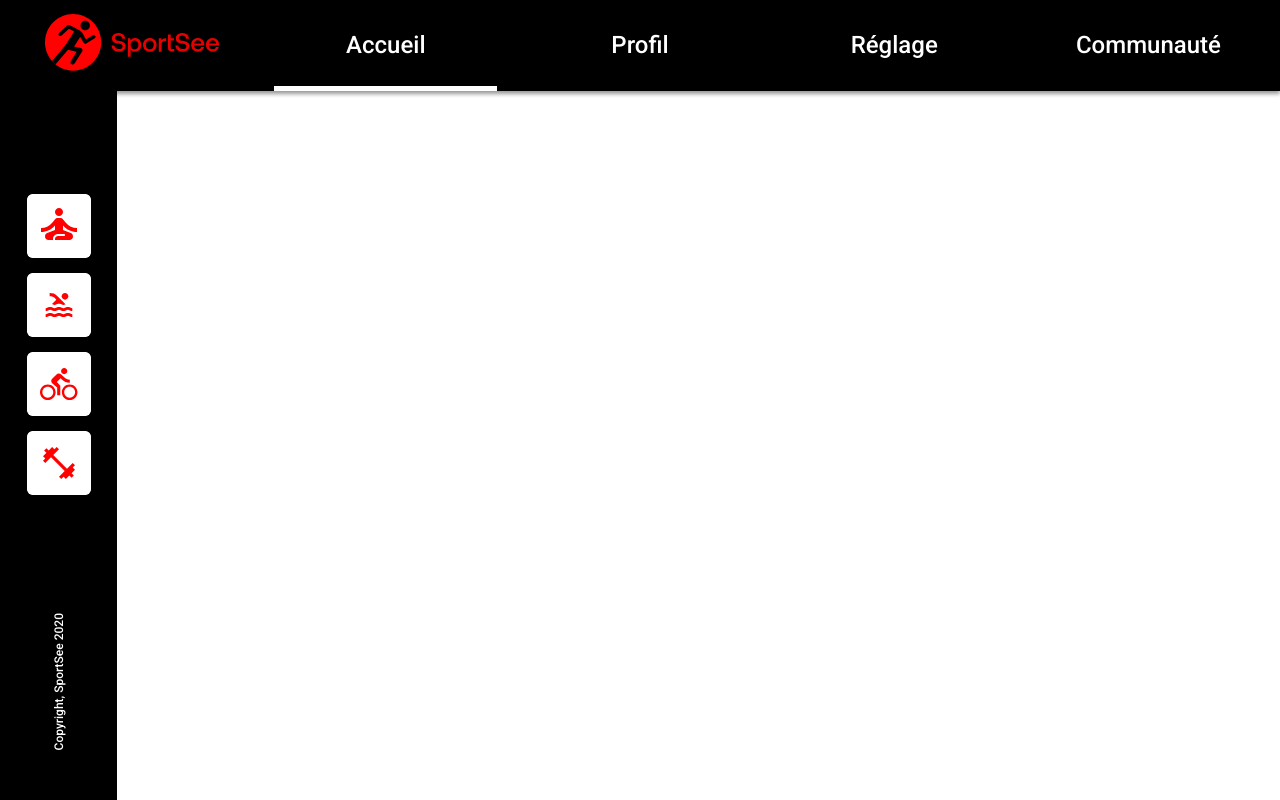
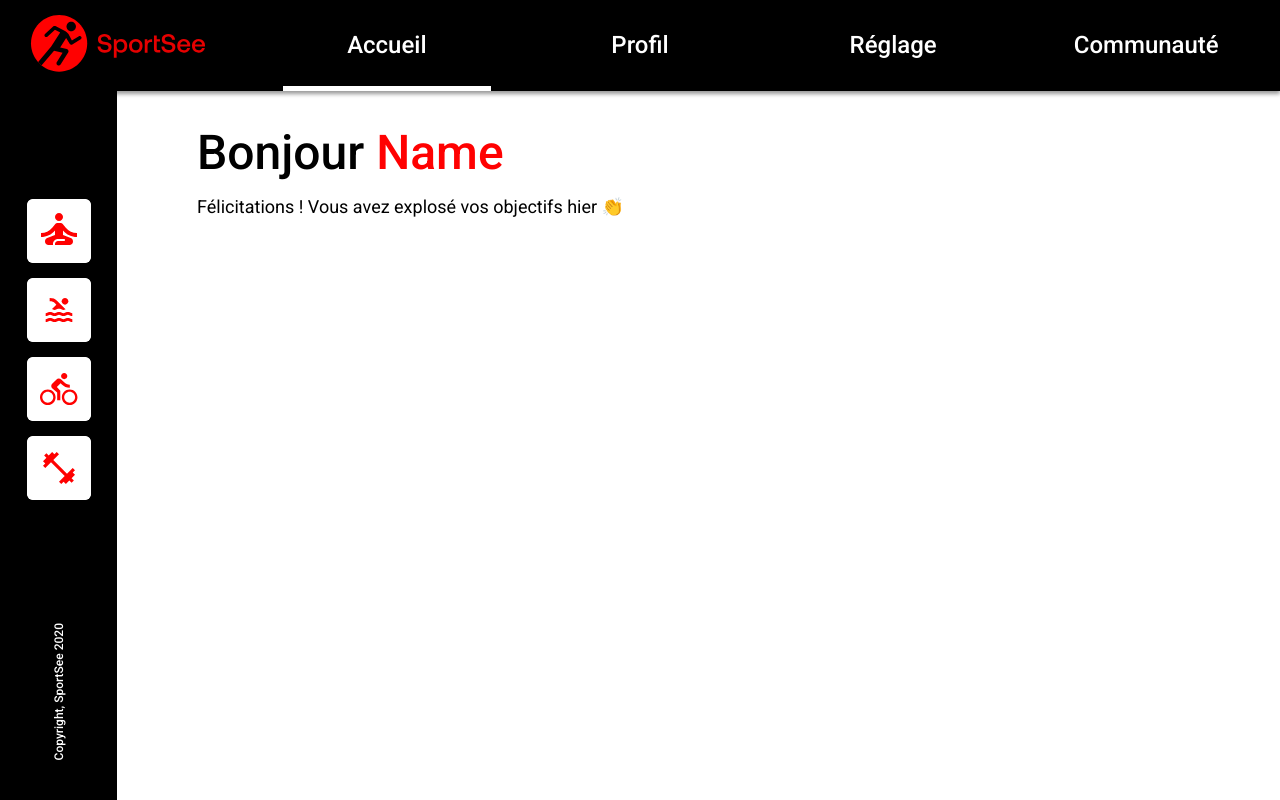
Before and after one commit to dahisland/sportsee-app, a React (Create React App) app in the folder sportsee/: page / in a window 1280 px wide. Built offline with nearby package versions, Linux system fonts and the light colour scheme.

Commit message:
Add components pages with the nav, add error 404 page, add routes

```diff
--- a/sportsee/src/App.js
+++ b/sportsee/src/App.js
@@ -1,14 +1,19 @@
 import { BrowserRouter, Routes, Route } from "react-router-dom";
 import Homepage from "./pages/Homepage";
+import Profile from "./pages/Profile";
+import Setting from "./pages/Setting";
+import Community from "./pages/Community";
+import Error404 from "./pages/Error404";
 
 function App() {
   return (
     <BrowserRouter>
       <Routes>
-        <Route path="/" element={<Homepage />} />
-        <Route path="/profile" />
-        <Route path="/setting" />
-        <Route path="/community" />
+        <Route exact path="/" element={<Homepage />} />
+        <Route path="/profile" element={<Profile />} />
+        <Route path="/setting" element={<Setting />} />
+        <Route path="/community" element={<Community />} />
+        <Route path="*" element={<Error404 />} />
       </Routes>
     </BrowserRouter>
   );
--- /dev/null
+++ b/sportsee/src/pages/Community.js
@@ -0,0 +1,14 @@
+import React from "react";
+import HorizontalNav from "../components/HorizontalNav";
+import VerticalNav from "../components/VerticalNav";
+
+const Community = () => {
+  return (
+    <div className="page_container">
+      <HorizontalNav />
+      <VerticalNav />
+    </div>
+  );
+};
+
+export default Community;
--- /dev/null
+++ b/sportsee/src/pages/Error404.js
@@ -0,0 +1,21 @@
+import React from "react";
+import { NavLink } from "react-router-dom";
+
+import HorizontalNav from "../components/HorizontalNav";
+import VerticalNav from "../components/VerticalNav";
+
+const Error404 = () => {
+  return (
+    <div className="page_container">
+      <HorizontalNav />
+      <VerticalNav />
+      <main className="pageError_main">
+        <h1>Erreur 404</h1>
+        <p>Oups ! La page que vous recherchez n'existe pas !</p>
+        <NavLink to="/">Retour Accueil</NavLink>
+      </main>
+    </div>
+  );
+};
+
+export default Error404;
--- a/sportsee/src/pages/Homepage.js
+++ b/sportsee/src/pages/Homepage.js
@@ -7,6 +7,14 @@ const Homepage = () => {
     <div className="page_container">
       <HorizontalNav />
       <VerticalNav />
+      <main className="pageHome_main">
+        <section className="pageHomeMain_welcome">
+          <h1>
+            Bonjour <span>Name</span>
+          </h1>
+          <p>Félicitations ! Vous avez explosé vos objectifs hier 👏</p>
+        </section>
+      </main>
     </div>
   );
 };
--- /dev/null
+++ b/sportsee/src/pages/Profile.js
@@ -0,0 +1,14 @@
+import React from "react";
+import HorizontalNav from "../components/HorizontalNav";
+import VerticalNav from "../components/VerticalNav";
+
+const Profile = () => {
+  return (
+    <div className="page_container">
+      <HorizontalNav />
+      <VerticalNav />
+    </div>
+  );
+};
+
+export default Profile;
--- /dev/null
+++ b/sportsee/src/pages/Setting.js
@@ -0,0 +1,14 @@
+import React from "react";
+import HorizontalNav from "../components/HorizontalNav";
+import VerticalNav from "../components/VerticalNav";
+
+const Setting = () => {
+  return (
+    <div className="page_container">
+      <HorizontalNav />
+      <VerticalNav />
+    </div>
+  );
+};
+
+export default Setting;
--- a/sportsee/src/style/_reset.scss
+++ b/sportsee/src/style/_reset.scss
@@ -9,10 +9,20 @@ body {
   font-family: "Roboto", sans-serif;
   font-size: map-get($sizes, base);
   font-weight: map-get($weights, base);
+  line-height: map-get($sizes, xl);
+}
+
+main {
+  @include resetMargin;
+  width: 100%;
+  padding: 50px 80px 50px 197px;
+  font-size: map-get($sizes, base);
 }
 
 ul,
-li {
+li,
+h1,
+p {
   @include resetMargin;
   list-style-type: none;
 }
--- a/sportsee/src/style/index.scss
+++ b/sportsee/src/style/index.scss
@@ -1,4 +1,5 @@
 @import "./reset";
-@import "./style-pages/homepage";
 @import "./style-components/horizontalNav";
 @import "./style-components/verticalNav";
+@import "./style-pages/homepage";
+@import "./style-pages/error404";
--- a/sportsee/src/style/style-components/_horizontalNav.scss
+++ b/sportsee/src/style/style-components/_horizontalNav.scss
@@ -4,7 +4,7 @@ header {
   width: 100%;
   height: 91px;
   background: map-get($colors, night);
-  padding: 0px 20px;
+  padding: 0px 30px;
   box-shadow: 0px 3px 4px lighten(map-get($colors, night), 60%);
 }
 
@@ -21,14 +21,14 @@ header {
     display: block;
     img {
       object-fit: contain;
+      object-position: left;
       width: 100%;
       height: 60px;
     }
   }
   a {
     font-size: map-get($sizes, xl);
-    width: 18%;
-
+    width: 17%;
     text-align: center;
   }
   a.nav_goToPage {
--- a/sportsee/src/style/style-components/_verticalNav.scss
+++ b/sportsee/src/style/style-components/_verticalNav.scss
@@ -7,7 +7,7 @@
   left: 0;
   bottom: 0;
   width: 117px;
-  padding: 91px 0px 50px 0px;
+  padding: 91px 0px 40px 0px;
   background: map-get($colors, night);
   display: flex;
   flex-direction: column;
--- /dev/null
+++ b/sportsee/src/style/style-pages/_error404.scss
@@ -0,0 +1,26 @@
+@import "../utils";
+
+.pageError_main {
+  text-align: center;
+  h1 {
+    padding: 30px 0px;
+    color: map-get($colors, blood);
+    font-size: 7rem;
+    font-weight: map-get($weights, boldy);
+  }
+  p {
+    color: map-get($colors, blood);
+    font-size: map-get($sizes, l);
+    margin-bottom: 50px;
+  }
+  a {
+    color: map-get($colors, night);
+    font-weight: map-get($weights, slim);
+    font-size: map-get($sizes, s);
+    font-style: italic;
+    text-decoration: underline;
+    &:hover {
+      color: map-get($colors, blood);
+    }
+  }
+}
--- a/sportsee/src/style/style-pages/_homepage.scss
+++ b/sportsee/src/style/style-pages/_homepage.scss
@@ -4,3 +4,19 @@
   position: relative;
   min-height: 100vh;
 }
+
+// section welcome
+.pageHomeMain_welcome {
+  h1 {
+    font-size: map-get($sizes, max);
+    font-weight: map-get($weights, base);
+    margin-bottom: 30px;
+    span {
+      color: map-get($colors, blood);
+    }
+  }
+  p {
+    font-size: map-get($sizes, base);
+    font-weight: map-get($weights, slim);
+  }
+}
```
